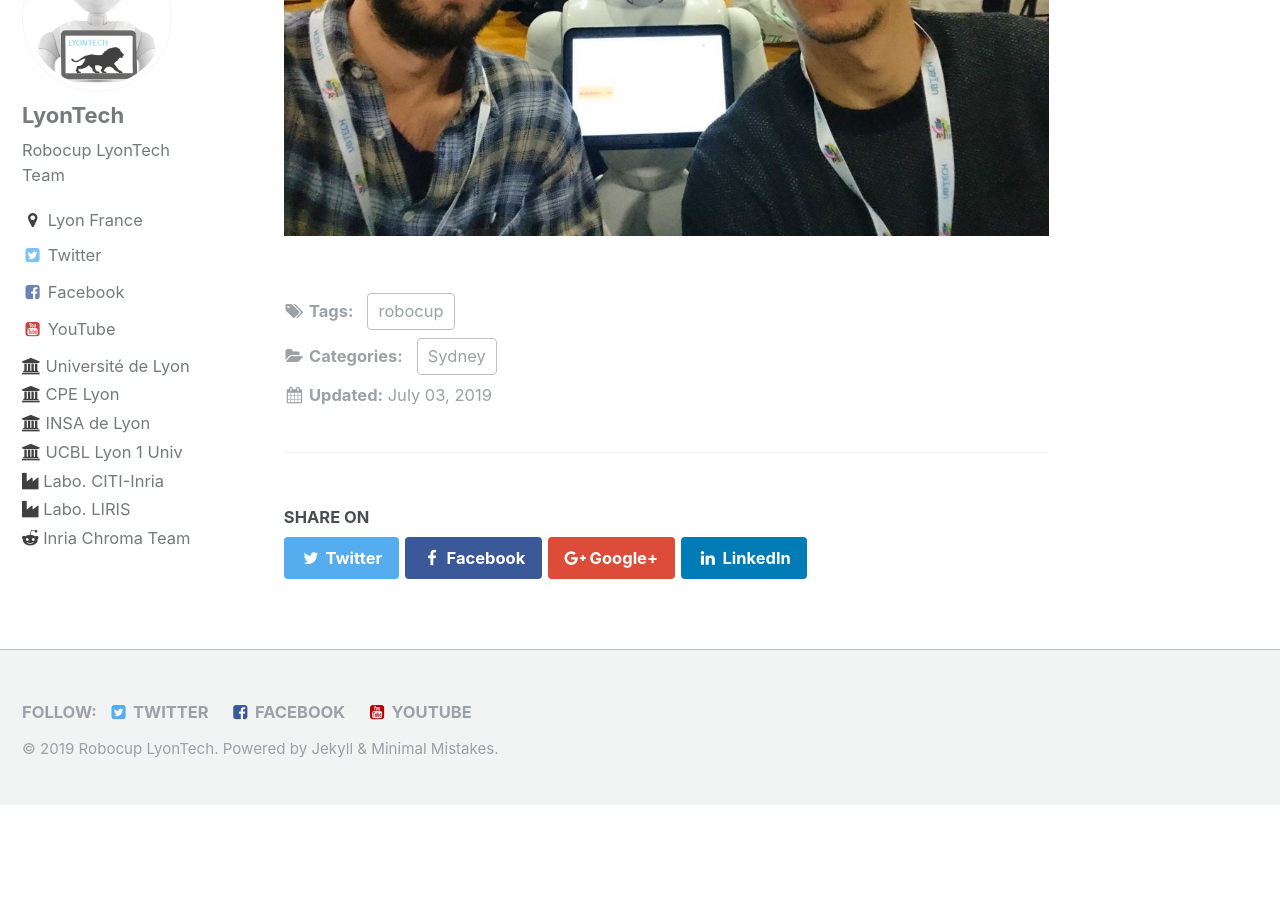
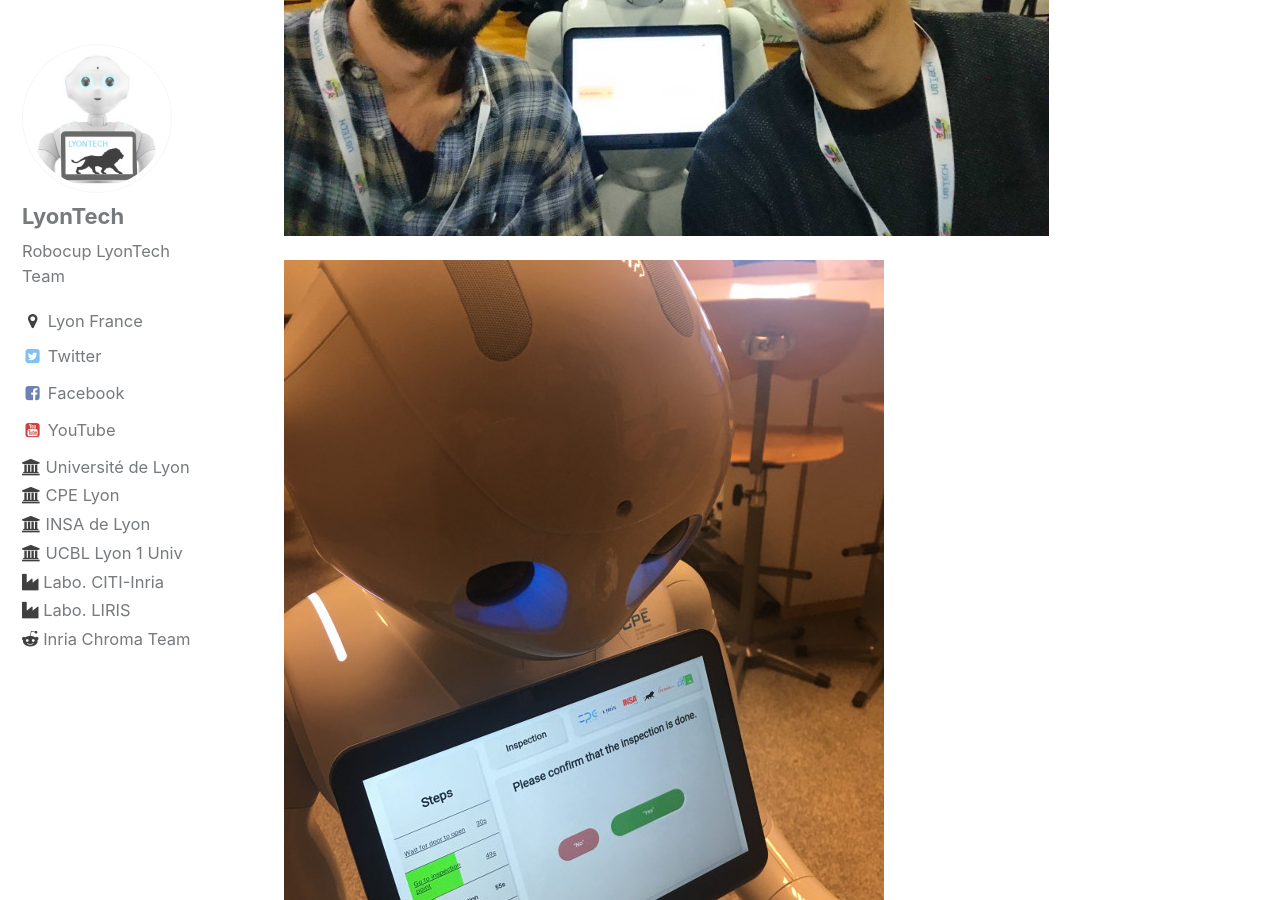
Before and after one commit to Robocup-Lyontech/Robocup-Lyontech.github.io, a Jekyll site: the page built from _posts/2019-07-03-homologation.md, in a window 1280 px wide and 900 px high, scrolled down 1215 px. Built offline with Jekyll 4.4.1, drawn with Linux system fonts in a browser that asks for light colours; before the commit the page ends 2020 px from its top, so only the background shows below that.

Commit message:
Update 2019-07-03-homologation.md

```diff
--- a/_posts/2019-07-03-homologation.md
+++ b/_posts/2019-07-03-homologation.md
@@ -15,3 +15,8 @@ Nested and mixed lists are an interesting beast. It's a corner case to make sure
 ![Part of the team, support from Lyon](/assets/images/sydney2019/team_part.jpg)
 
 ![reduce but efficient team present at sydney](/assets/images/sydney2019/benoit_vincent.jpg)
+
+
+![robot](/assets/images/sydney2019/robot.jpg)
+
+![garbage](/assets/images/sydney2019/garbage.jpg)
```
